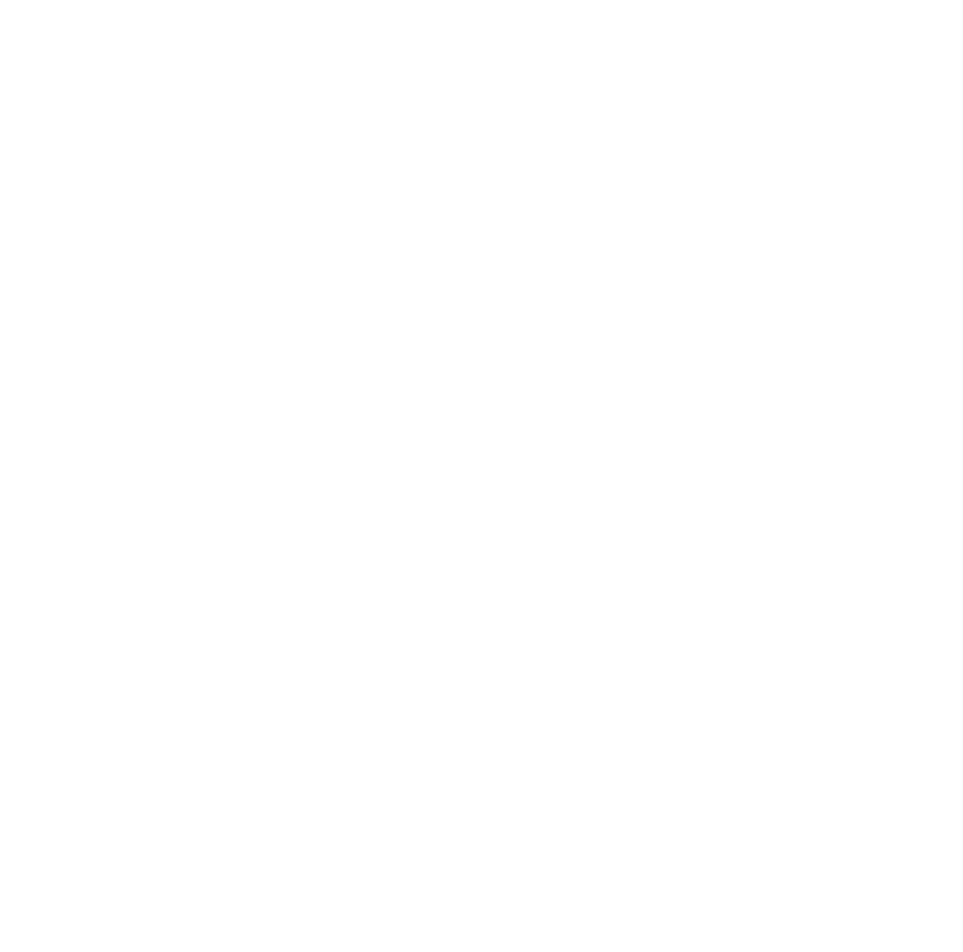
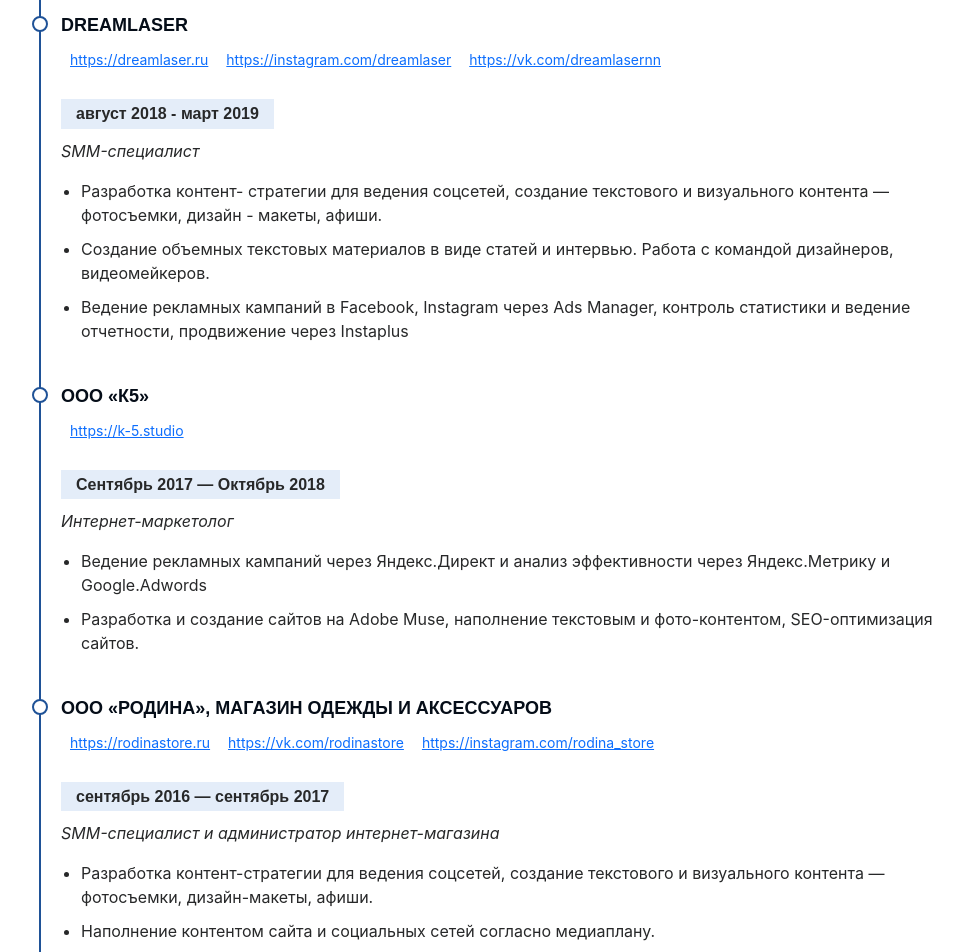
Before and after one commit to larek/personal-taoyami, a Next.js app: page /resume in a window 1280 px wide. Shown: the part 1040-1992 px from the top of the page, without its empty margins (285-1248 px from the left). Before the commit the page ends 1062 px from the top, so only its background shows below. Built offline with nearby package versions, Linux system fonts and the light colour scheme.

Commit message:
add resume items

```diff
--- a/data/resume.ts
+++ b/data/resume.ts
@@ -9,7 +9,7 @@
 const data: Array<ResumeItem> = [
   {
     name: 'АНО ИРГСНО (Институт развития городской среды Нижегородской области)',
-    period: 'март 2019 - Настоящее время',
+    period: 'Март 2019 - Настоящее время',
     position: 'Специалист по внешним коммуникациям',
     links: [
       'https://irgsno.ru',
@@ -28,7 +28,7 @@
   },
   {
     name: 'Intervals Festival',
-    period: 'Октябрь 2018 — апрель 2019',
+    period: 'Октябрь 2018 — Aпрель 2019',
     position: 'SMM-специалист',
     links: [
       'https://intervalsfest.com',
@@ -40,6 +40,49 @@
       'Создание объемных текстовых материалов в виде статей и интервью. Работа с командой дизайнеров, видеомейкеров.',
       'Ведение рекламных кампаний в Facebook, Instagram через Ads Manager, контроль статистики и ведение отчетности, продвижение через Instaplus (массфолловинг/масслайкинг), разработка конкурсных механик и рекламных креативов.'
     ]
+  },
+  {
+    name: 'dreamlaser',
+    period: 'август 2018 - март 2019',
+    position: 'SMM-специалист',
+    links: [
+      'https://dreamlaser.ru',
+      'https://instagram.com/dreamlaser',
+      'https://vk.com/dreamlasernn',
+    ],
+    works: [
+      'Разработка контент- стратегии для ведения соцсетей, создание текстового и визуального контента — фотосъемки, дизайн - макеты, афиши.',
+      'Создание объемных текстовых материалов в виде статей и интервью. Работа с командой дизайнеров, видеомейкеров.',
+      'Ведение рекламных кампаний в Facebook, Instagram через Ads Manager, контроль статистики и ведение отчетности, продвижение через Instaplus',
+    ]
+  },
+  {
+    name: 'ООО «К5»',
+    period: 'Сентябрь 2017 — Октябрь 2018',
+    position: 'Интернет-маркетолог',
+    links: [
+      'https://k-5.studio',
+    ],
+    works: [
+      'Ведение рекламных кампаний через Яндекс.Директ и анализ эффективности через Яндекс.Метрику и Google.Adwords',
+      'Разработка и создание сайтов на Adobe Muse, наполнение текстовым и фото-контентом, SEO-оптимизация сайтов.',
+    ]
+  },
+  {
+    name: 'ООО «Родина», магазин одежды и аксессуаров',
+    period: 'сентябрь 2016 — сентябрь 2017',
+    position: 'SMM-специалист и администратор интернет-магазина',
+    links: [
+      'https://rodinastore.ru',
+      'https://vk.com/rodinastore',
+      'https://instagram.com/rodina_store',
+    ],
+    works: [
+      'Разработка контент-стратегии для ведения соцсетей, создание текстового и визуального контента — фотосъемки, дизайн-макеты, афиши.',
+      'Наполнение контентом сайта и социальных сетей согласно медиаплану.',
+      'Ведение рекламных кампаний в Facebook, Instagram через Ads Manager, контроль статистики и ведение отчетности, продвижение через Instaplus (массфолловинг/масслайкинг), разработка конкурсных механик и рекламных креативов.',
+      'Администрирование интернет-магазина — ведение контроля за заказами, отправками, коммуникация с клиентами (соцсети, сайт, телефон, e-mail), ведение аналитики продаж.',
+    ]
   }
 ]
 
```
